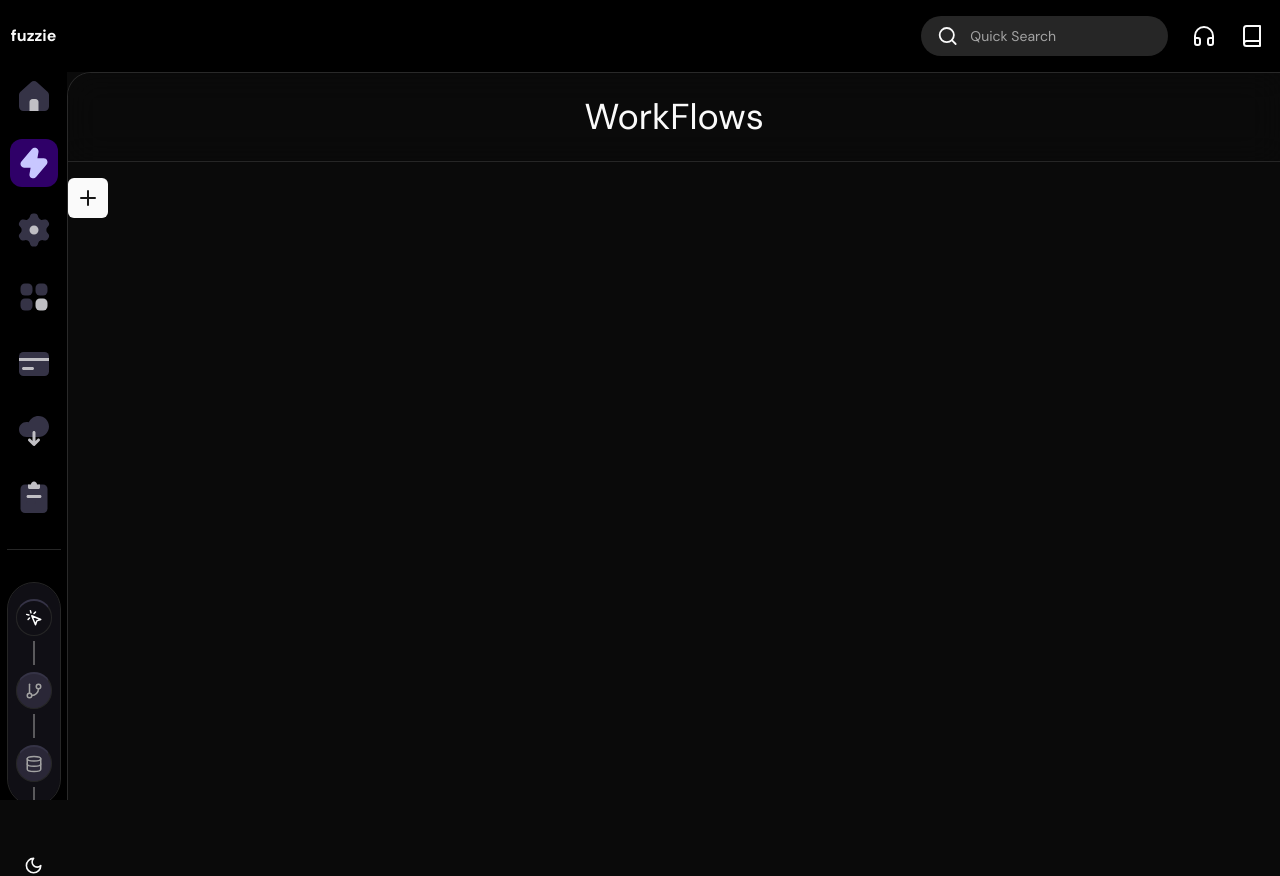
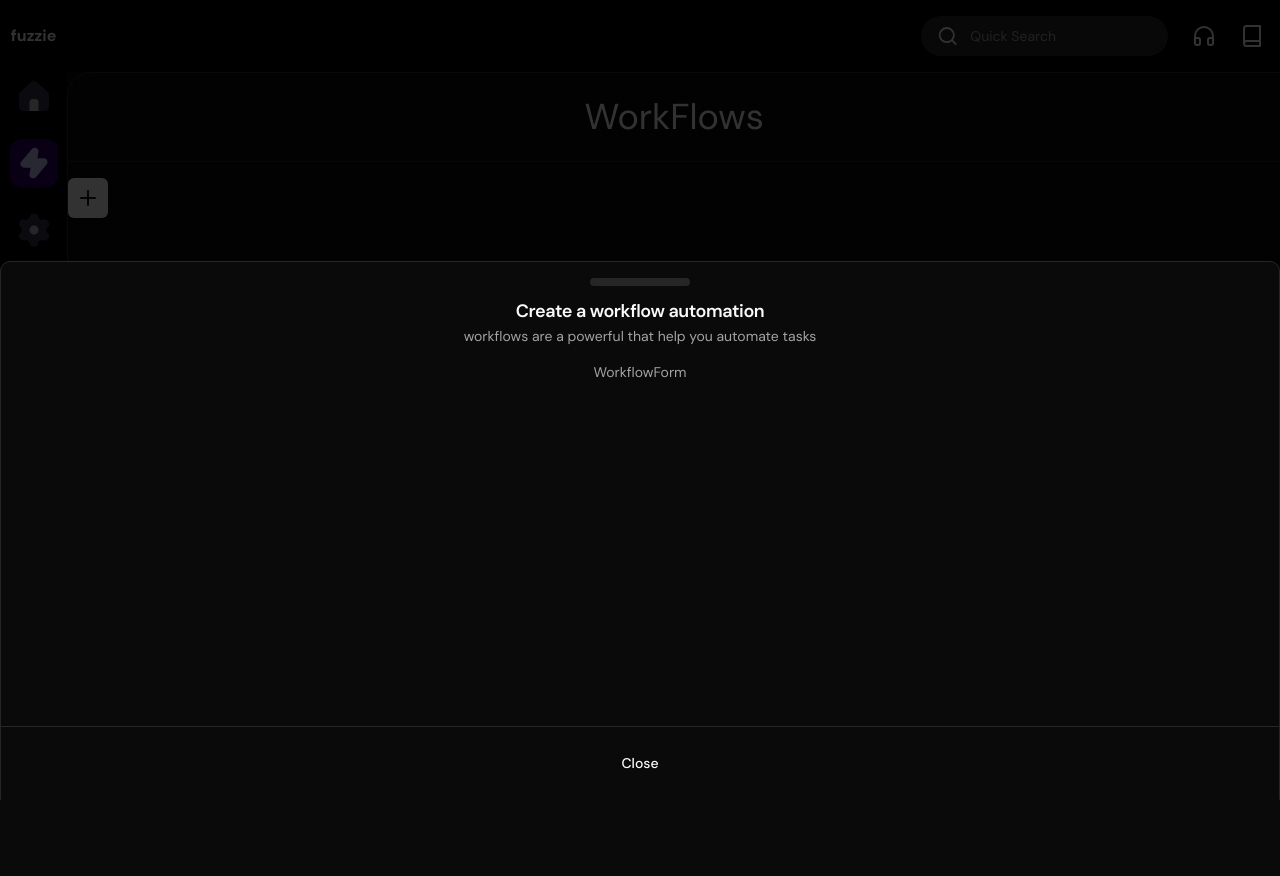
Before and after one commit to shruti0503/Fuzzie, a Next.js app in the folder my-app/: page /workflows in a window 1280 px wide. Both pictures are taken after a click on the button 88 px from the left and 198 px from the top of the page. After the commit the page ends 800 px from the top, so only its background shows below. Built offline with nearby package versions, Linux system fonts and the light colour scheme.

Commit message:
workflow

```diff
--- a/my-app/src/app/(main)/(pages)/workflows/_components/workFlowBtn.tsx
+++ b/my-app/src/app/(main)/(pages)/workflows/_components/workFlowBtn.tsx
@@ -3,14 +3,26 @@ import { Button } from '@/components/ui/button'
 import { Plus } from 'lucide-react'
 import React from 'react'
 import { useModal } from '@/providers/modal-providers'
+import CustomModal from '@/components/global/custom-modal'
+import WorkflowForm from '@/components/forms/workflow-form'
 
 type Props={
+
 
 }
 
 function WorkFlowBtn(props:Props){
     const {setOpen, setClose}=useModal()
   const handleClick=()=>{
+
+    setOpen(
+        <CustomModal
+        title="Create a workflow automation"
+         subheading="workflows are a powerful that help you automate tasks">
+            <WorkflowForm />
+
+        </CustomModal>
+    )
 
   }
 
--- a/my-app/src/app/layout.tsx
+++ b/my-app/src/app/layout.tsx
@@ -3,7 +3,7 @@ import { DM_Sans } from "next/font/google";
 import "./globals.css";
 import { ThemeProvider } from "@/providers/theme-providers";
 import { ClerkProvider } from '@clerk/nextjs'
-
+import ModalProvider from "@/providers/modal-providers";
 
 const font = DM_Sans({ subsets: ["latin"] });
 
@@ -27,7 +27,7 @@ export default function RootLayout({
             enableSystem
             disableTransitionOnChange
           >
-            {children}
+           <ModalProvider>{children}</ModalProvider>
           </ThemeProvider>
         </body>
     </html>
--- a/my-app/src/components/forms/workflow-form.tsx
+++ b/my-app/src/components/forms/workflow-form.tsx
@@ -2,6 +2,7 @@ import { zodResolver } from '@hookform/resolvers/zod';
 import { useForm } from 'react-hook-form';
 import React from 'react';
 import {z} from 'zod'
+import { useRouter } from 'next/router';
 import { WorkflowFormSchema } from '@/lib/types';
 //import { WorkflowFormSchema } from './WorkflowFormSchema'; // Import WorkflowFormSchema from the appropriate file
 
@@ -20,6 +21,9 @@ const WorkflowForm = ({ subTitle, title }: Props) => {
         }
     });
 
+    const isLoading=form.formState.isLoading
+    //const router=useRouter() // to refersh
+
     return (
         <div>
             WorkflowForm
--- a/my-app/src/components/global/custom-modal.tsx
+++ b/my-app/src/components/global/custom-modal.tsx
@@ -7,15 +7,50 @@ import {
     DrawerHeader,
     DrawerTitle,
     DrawerTrigger,
-  } from "@/components/ui/drawer"
+  } from '@/components/ui/drawer'
+  import { useModal } from '@/providers/modal-providers'
+  //import { useModal } from '@/providers/modal-provider'
 
   import React from 'react'
+  import { Button } from '../ui/button'
 
-  type Props = {}
+  type Props = {
+    title: string
+    subheading: string
+    children: React.ReactNode
+    defaultOpen?: boolean
+  }
 
-  const CustomModal = (props: Props) => {
+  const CustomModal = ({ children, subheading, title, defaultOpen }: Props) => {
+    const { isOpen, setClose } = useModal()
+    const handleClose = () => setClose()
+
     return (
-      <div>CustomModal</div>
+      <Drawer
+        open={isOpen}
+        onClose={handleClose}
+      >
+        <DrawerContent>
+          <DrawerHeader>
+            <DrawerTitle className="text-center">{title}</DrawerTitle>
+            <DrawerDescription className="text-center flex flex-col items-center gap-4 h-96 overflow-scroll">
+              {subheading}
+              {children}
+            </DrawerDescription>
+          </DrawerHeader>
+          <DrawerFooter className="flex flex-col gap-4 bg-background border-t-[1px] border-t-muted">
+            <DrawerClose>
+              <Button
+                variant="ghost"
+                className="w-full"
+                onClick={handleClose}
+              >
+                Close
+              </Button>
+            </DrawerClose>
+          </DrawerFooter>
+        </DrawerContent>
+      </Drawer>
     )
   }
 
```
